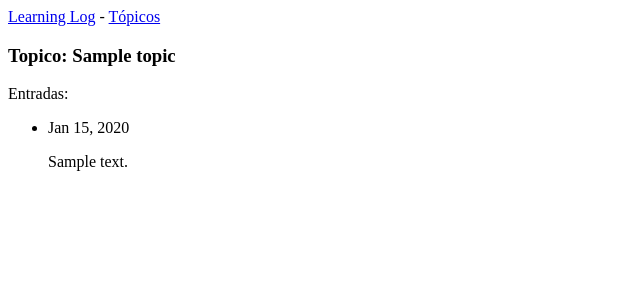
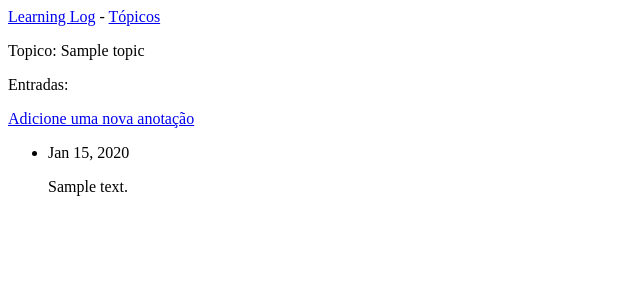
Before and after one commit to RenanDevKF/the-first-no-one-forgets, a Django app: template Aulas_Django/learning_log/learning_logs/templates/learning_logs/topic.html in a window 1280 px wide. Shown: the top 300 px of the page, without its empty margins (0-640 px from the left). Run offline with Django 5.2, Linux system fonts and the light colour scheme; the template is opened without the code that fills it: most values are stand-ins (such as "Sample title", 1, 10 or a date in 2020).

Commit message:
feat: aadd link da nova entradaa

```diff
--- a/Aulas_Django/learning_log/learning_logs/templates/learning_logs/topic.html
+++ b/Aulas_Django/learning_log/learning_logs/templates/learning_logs/topic.html
@@ -2,9 +2,14 @@
 
 {% block content %}
 
-    <h3>Topico: {{ topic }}</h3>
+    <p>Topico: {{ topic }}</p>
 
     <p>Entradas: </p>
+
+    <p>
+        <a href={% url "new_entry" topic.id %}>Adicione uma nova anotação</a>
+    </p>
+
     <ul>
         {% for entry in entries %}
         <li>
```
